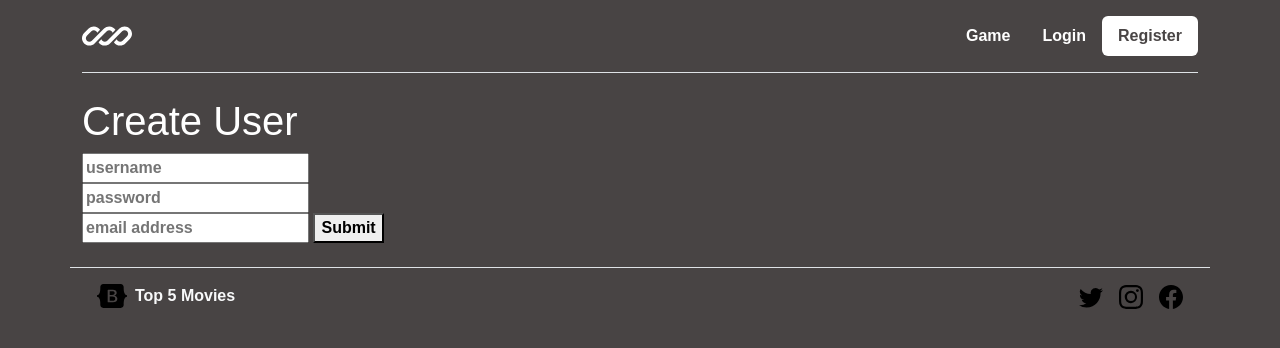
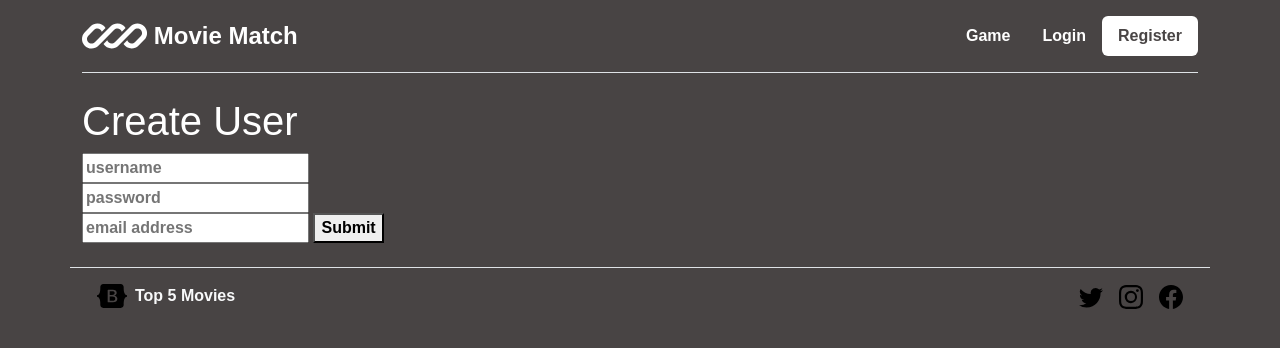
Before and after one commit to cz1501/CloudProject, a Node server app: page /register in a window 1280 px wide. Shown: the top 348 px of the page. Run offline with Node 20, Linux system fonts and the light colour scheme.

Commit message:
Add app name

```diff
--- a/styles/style.css
+++ b/styles/style.css
@@ -2,6 +2,11 @@
     font-family: 'Montserrat', sans-serif;
     font-weight: bold;
     box-sizing: border-box;
+}
+
+.appName {
+    color: #ffffff;
+    text-decoration: none !important;
 }
 
 body {
--- a/views/templates/header.ejs
+++ b/views/templates/header.ejs
@@ -3,7 +3,7 @@
 <head>
     <meta charset="UTF-8">
     <meta name="viewport" content="width=device-width, initial-scale=1.0">
-    <title>Top 5 Movies</title>
+    <title>Movie Match</title>
     <!-- Link jQuery -->
     <script src="https://code.jquery.com/jquery-3.5.1.min.js"></script>
     <!-- Link general CSS -->
@@ -21,7 +21,7 @@
     <div class="container">
         <header class="d-flex flex-wrap justify-content-center py-3 mb-4 border-bottom">
             <!-- Logo link -->
-            <a href="/" class="d-flex align-items-center mb-3 mb-md-0 me-md-auto link-body-emphasis">
+            <a href="/" class="d-flex align-items-center mb-3 mb-md-0 me-md-auto appName">
                 <svg class="float_left" id="logo-70" width="500" height="30" viewBox="0 0 78 30" fill="none" xmlns="http://www.w3.org/2000/svg">
                     <path d="M18.5147 0C15.4686 0 12.5473 1.21005 10.3934 3.36396L3.36396 10.3934C1.21005 12.5473 0 15.4686 0 18.5147C0 24.8579 5.14214 30 11.4853 30C14.5314 30 17.4527 28.7899 19.6066 26.636L24.4689 21.7737C24.469 21.7738 24.4689 21.7736 24.4689 21.7737L38.636 7.6066C39.6647 6.57791 41.0599 6 42.5147 6C44.9503 6 47.0152 7.58741 47.7311 9.78407L52.2022 5.31296C50.1625 2.11834 46.586 0 42.5147 0C39.4686 0 36.5473 1.21005 34.3934 3.36396L15.364 22.3934C14.3353 23.4221 12.9401 24 11.4853 24C8.45584 24 6 21.5442 6 18.5147C6 17.0599 6.57791 15.6647 7.6066 14.636L14.636 7.6066C15.6647 6.57791 17.0599 6 18.5147 6C20.9504 6 23.0152 7.58748 23.7311 9.78421L28.2023 5.31307C26.1626 2.1184 22.5861 0 18.5147 0Z"
                       class="ccustom" fill="#ffffff"></path>
@@ -29,6 +29,7 @@
                       d="M39.364 22.3934C38.3353 23.4221 36.9401 24 35.4853 24C33.05 24 30.9853 22.413 30.2692 20.2167L25.7982 24.6877C27.838 27.8819 31.4143 30 35.4853 30C38.5314 30 41.4527 28.7899 43.6066 26.636L62.636 7.6066C63.6647 6.57791 65.0599 6 66.5147 6C69.5442 6 72 8.45584 72 11.4853C72 12.9401 71.4221 14.3353 70.3934 15.364L63.364 22.3934C62.3353 23.4221 60.9401 24 59.4853 24C57.0498 24 54.985 22.4127 54.269 20.2162L49.798 24.6873C51.8377 27.8818 55.4141 30 59.4853 30C62.5314 30 65.4527 28.7899 67.6066 26.636L74.636 19.6066C76.7899 17.4527 78 14.5314 78 11.4853C78 5.14214 72.8579 0 66.5147 0C63.4686 0 60.5473 1.21005 58.3934 3.36396L39.364 22.3934Z"
                       class="ccustom" fill="#ffffff"></path>
                   </svg>
+                  <span class="fs-4 appName">   &nbspMovie Match</span>
             </a>
 
             <!-- Navbar links -->
```
